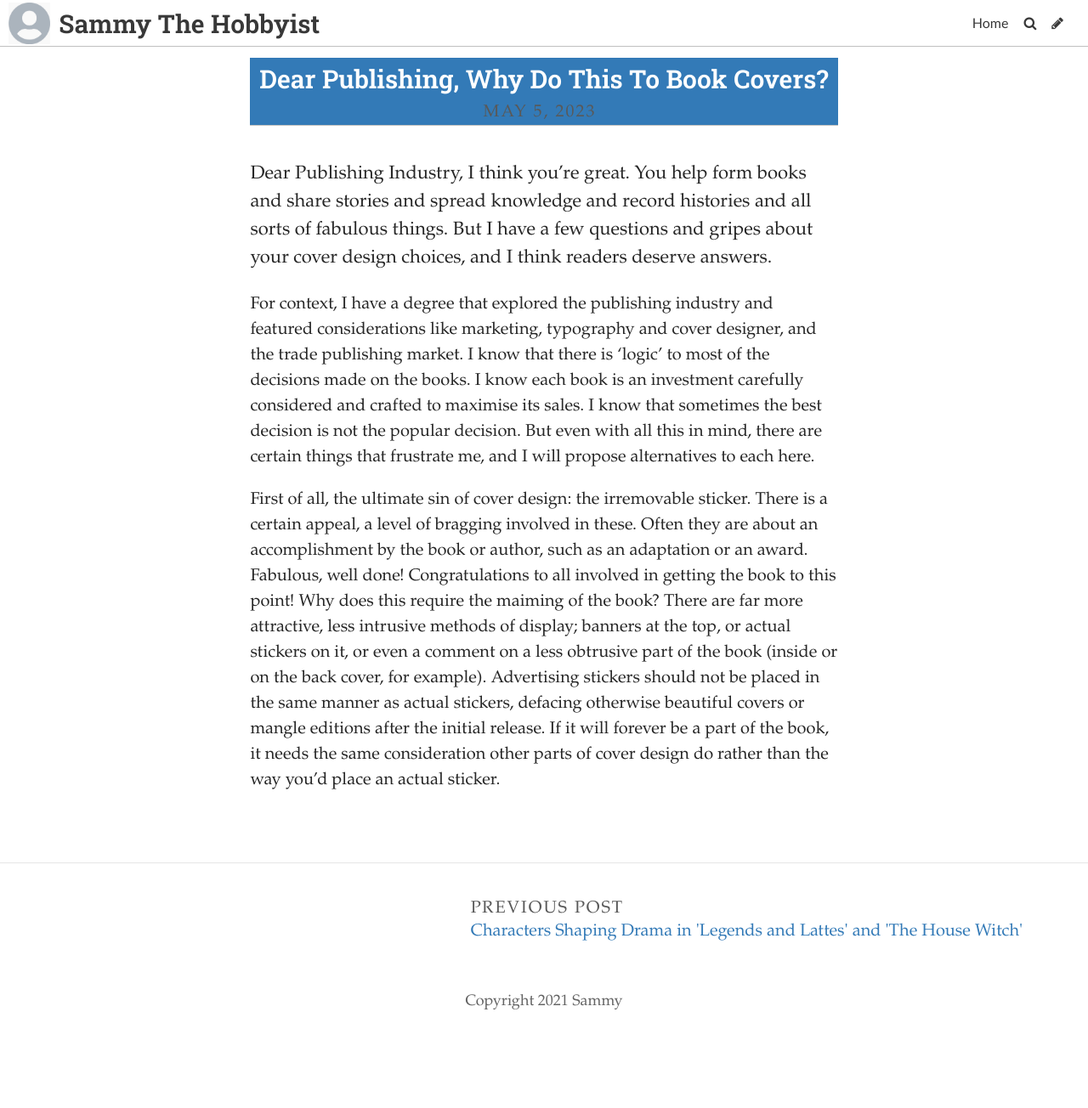
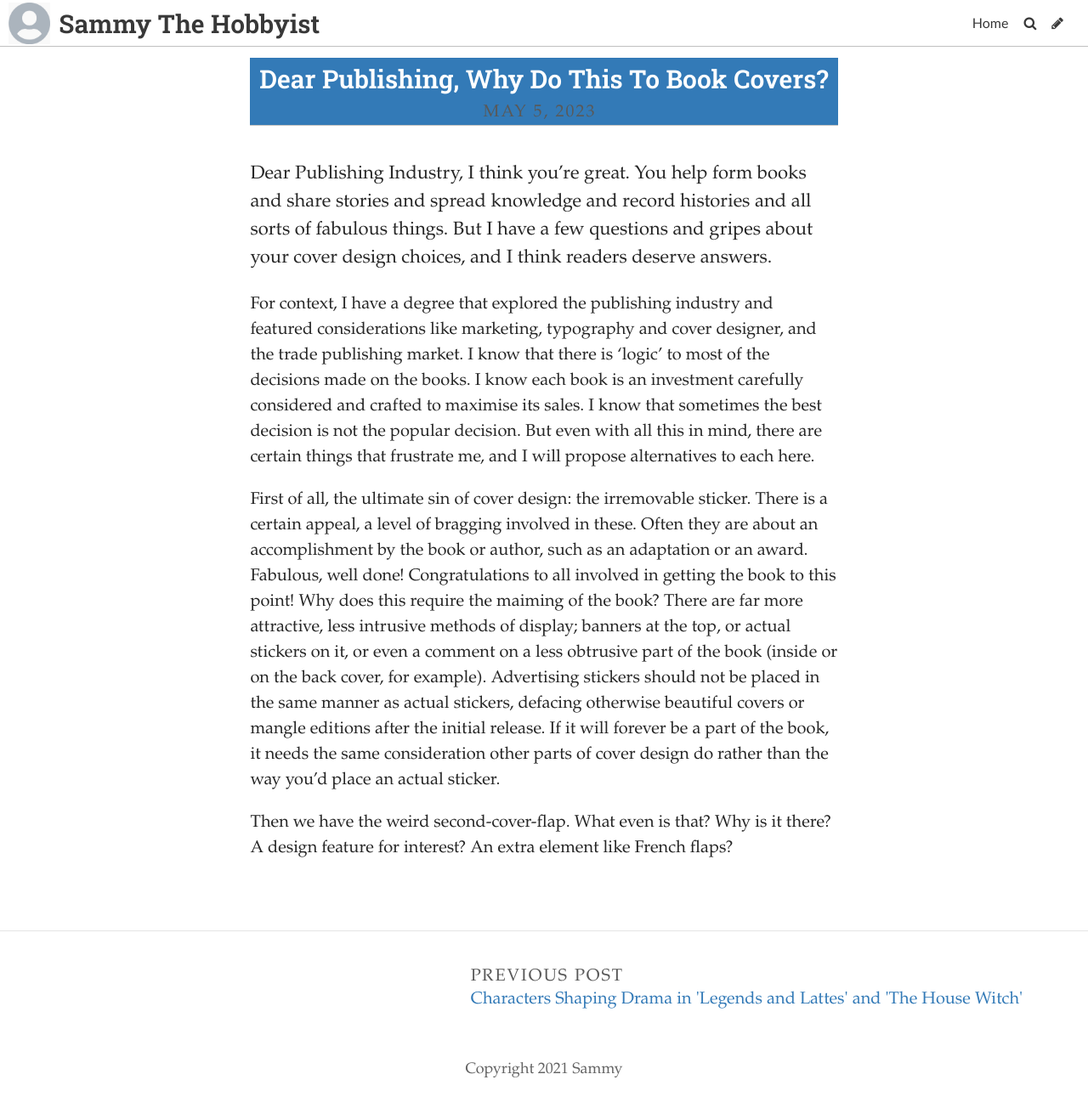
Before and after one commit to SammySpinsAYarn/Blog, a Jekyll site: the page built from _posts/2023-05-09-dear-publishing-why-do-this-to-book-covers.md, in a window 1280 px wide. Shown: the whole page at 85% size. Built offline with Jekyll 4.4.1, drawn with Linux system fonts in a browser that asks for light colours; some web fonts are replaced; before the commit the page ends 1224 px from its top, so only the background shows below that.

Commit message:
Update Post “2023-05-09-dear-publishing-why-do-this-to-book-covers”

```diff
--- a/_posts/2023-05-09-dear-publishing-why-do-this-to-book-covers.md
+++ b/_posts/2023-05-09-dear-publishing-why-do-this-to-book-covers.md
@@ -10,3 +10,5 @@ D﻿ear Publishing Industry, I﻿ think you're great. You help form books and sh
 F﻿or context, I have a degree that explored the publishing industry and featured considerations like marketing, typography and cover designer, and the trade publishing market. I know that there is 'logic' to most of the decisions made on the books. I know each book is an investment carefully considered and crafted to maximise its sales. I know that sometimes the best decision is not the popular decision. But even with all this in mind, there are certain things that frustrate me, and I will propose alternatives to each here.
 
 F﻿irst of all, the ultimate sin of cover design: the irremovable sticker. There is a certain appeal, a level of bragging involved in these. Often they are about an accomplishment by the book or author, such as an adaptation or an award. Fabulous, well done! Congratulations to all involved in getting the book to this point! Why does this require the maiming of the book? There are far more attractive, less intrusive methods of display; banners at the top, or actual stickers on it, or even a comment on a less obtrusive part of the book (inside or on the back cover, for example). Advertising stickers should not be placed in the same manner as actual stickers, defacing otherwise beautiful covers or mangle editions after the initial release. If it will forever be a part of the book, it needs the same consideration other parts of cover design do rather than the way you'd place an actual sticker.
+
+T﻿hen we have the weird second-cover-flap. What even is that? Why is it there? A design feature for interest? An extra element like French flaps?
```
